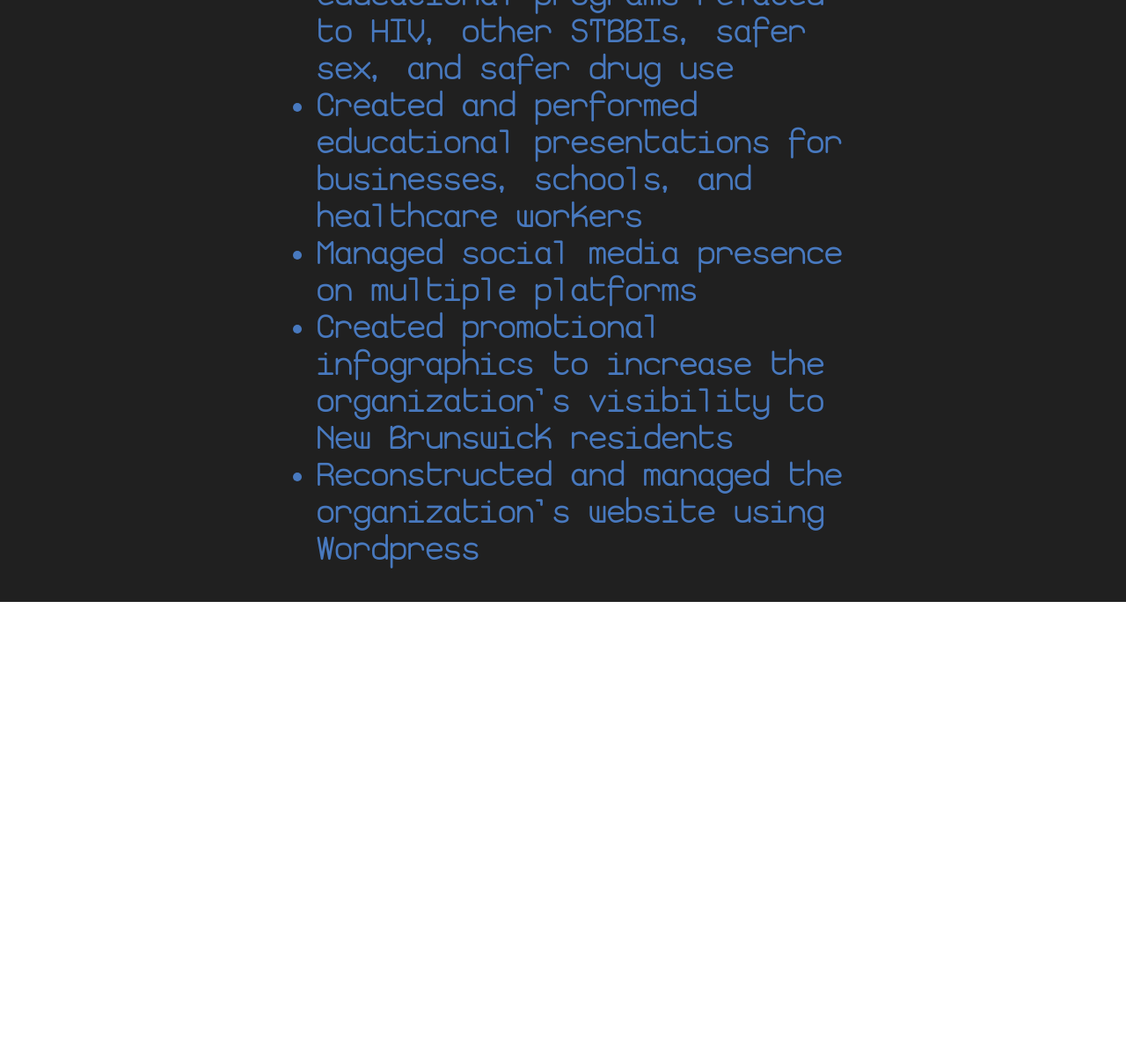
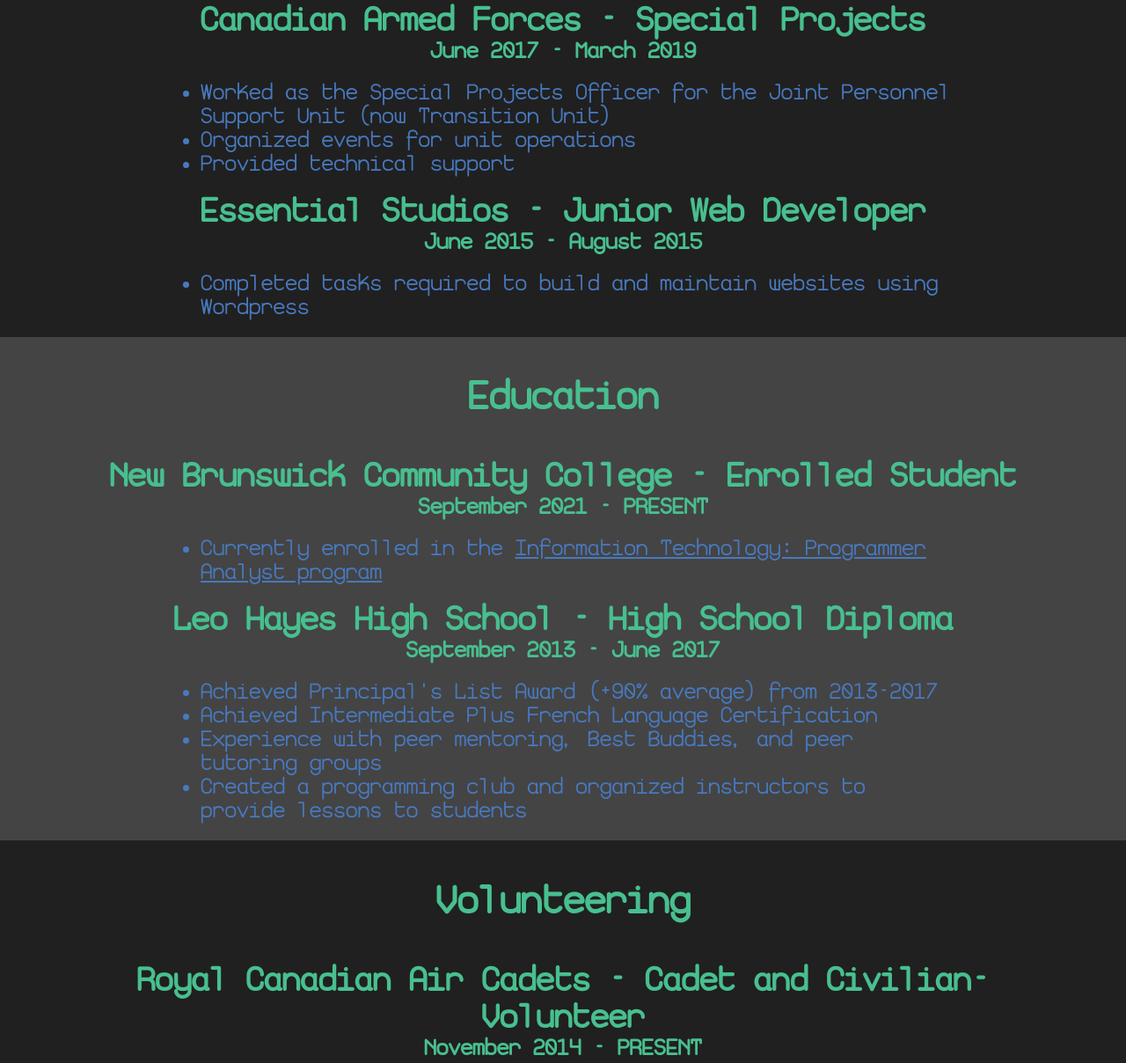
Before and after one commit to Cheapseanuts/WebPortfolio, a plain HTML site: page index.html in a window 1280 px wide. Shown: the part 1965-3173 px from the top of the page at 88% size. Before the commit the page ends 2649 px from the top, so only its background shows below. Drawn offline with Linux system fonts and the light colour scheme.

Commit message:
finished resume content

```diff
--- a/index.html
+++ b/index.html
@@ -76,7 +76,7 @@
     <div class="containers" id="div3">
       <div id="div3Text">
         <h3>Experience</h3>
-        <h5>Education Programs Manager - AIDS New Brunswick</h5>
+        <h5>AIDS New Brunswick - Education Programs Manager</h5>
         <h6>December 2020 - August 2021</h6>
         <ul>
           <li>Assessed the needs of communities in New Brunswick in order to create educational programs related to HIV, other STBBIs, safer sex, and safer drug use</li>
@@ -85,6 +85,57 @@
           <li>Created promotional infographics to increase the organization’s  visibility to New Brunswick residents</li>
           <li>Reconstructed and managed the organization’s website using Wordpress</li>
         </ul>
+        <h5>Canadian Armed Forces - Special Projects</h5>
+        <h6>June  2017 - March 2019</h6>
+        <ul>
+          <li>Worked as the Special Projects Officer for the Joint Personnel Support Unit (now Transition Unit)</li>
+          <li>Organized events for unit operations</li>
+          <li>Provided technical support</li>
+        </ul>
+        <h5>Essential Studios - Junior Web Developer</h5>
+        <h6>June 2015 - August  2015</h6>
+        <ul>
+          <li>Completed tasks required to build and maintain websites using Wordpress</li>
+        </ul>
+      </div>
+    </div>
+
+     <!-- Container 4 - Education -->
+     <div class="containers" id="div4">
+      <div id="div4Text">
+        <h3>Education</h3>
+        <h5>New Brunswick Community College - Enrolled Student</h5>
+        <h6>September 2021 - PRESENT</h6>
+        <ul>
+          <li>Currently enrolled in the <a href="https://nbcc.ca/programs-courses/program-details?baseCurriculumId=42c1eed8-2b4c-4631-8e88-d501c544a513" target="_blank">Information Technology: Programmer Analyst program</a></li>
+        </ul>
+        <h5>Leo Hayes High School - High School Diploma</h5>
+        <h6>September 2013 - June 2017</h6>
+        <ul>
+          <li>Achieved Principal's List Award (+90% average) from 2013-2017</li>
+          <li>Achieved Intermediate Plus French Language Certification</li>
+          <li>Experience with peer mentoring, Best Buddies, and peer tutoring groups</li>
+          <li>Created a programming club and organized instructors to provide lessons to students</li>
+        </ul>
+      </div>
+    </div>
+
+    <!-- Container 5 - Education -->
+    <div class="containers" id="div3">
+      <div id="div3Text">
+        <h3>Volunteering</h3>
+        <h5>Royal Canadian Air Cadets - Cadet and Civilian-Volunteer</h5>
+        <h6>November 2014 - PRESENT</h6>
+        <ul>
+          <li>Participated in the squadron as a cadet doing volunteering, activities, teaching, and achieved a Glider Pilot License in 2016</li>
+          <li>Volunteer with the program from 2018 to present - aiding with training, instructing, and aviation-related activities</li>
+          <li>Created a website for a cadet squadron using Google Sites and integrated Google functionality</li>
+        </ul>
+        <h5>Smythe Street Church - Group Leader</h5>
+        <h6>September 2013 - May 2017</h6>
+        <ul>
+          <li>Planned, led group discussions and activities with youth ages 11-14</li>
+        </ul>
       </div>
     </div>
 
--- a/style.css
+++ b/style.css
@@ -74,13 +74,76 @@ body::-webkit-scrollbar {
 }
 #div3Text {
   margin: auto;
-  width: 50%;
+  width: 90%;
   font-size: 3vw;
 }
 #div3Text > h3 {
   color: #48BF8F;
   font-weight: bold;
   text-align: center;
+}
+#div3Text > h5 {
+  font-size: 3vw;
+  margin-bottom: 0;
+  margin-top: 0;
+  text-align: center;
+  color: #48BF8F;
+}
+#div3Text > h6 {
+  font-size: 2vw;
+  margin-bottom: 0;
+  margin-top: 0;
+  text-align: center;
+  color: #48BF8F;
+}
+#div3Text > ul {
+  margin: auto;
+  margin-top: 20px;
+  margin-bottom: 20px;
+  font-size: 2vw;
+  width: 75%;
+}
+
+#div4 {
+  background-color: #444444;
+  color: #4879BF;
+}
+#div4Text {
+  margin: auto;
+  width: 90%;
+  font-size: 3vw;
+}
+#div4Text > h3 {
+  color: #48BF8F;
+  font-weight: bold;
+  text-align: center;
+}
+#div4Text > h5 {
+  font-size: 3vw;
+  margin-bottom: 0;
+  margin-top: 0;
+  text-align: center;
+  color: #48BF8F;
+}
+#div4Text > h6 {
+  font-size: 2vw;
+  margin-bottom: 0;
+  margin-top: 0;
+  text-align: center;
+  color: #48BF8F;
+}
+#div4Text > ul {
+  margin: auto;
+  margin-top: 20px;
+  margin-bottom: 20px;
+  font-size: 2vw;
+  width: 75%;
+}
+a:-webkit-any-link {
+  color: #4879BF;
+}
+a:hover {
+  color: #48BF8F;
 }
 
 /* Extra small devices (phones, 600px and down) */
```
